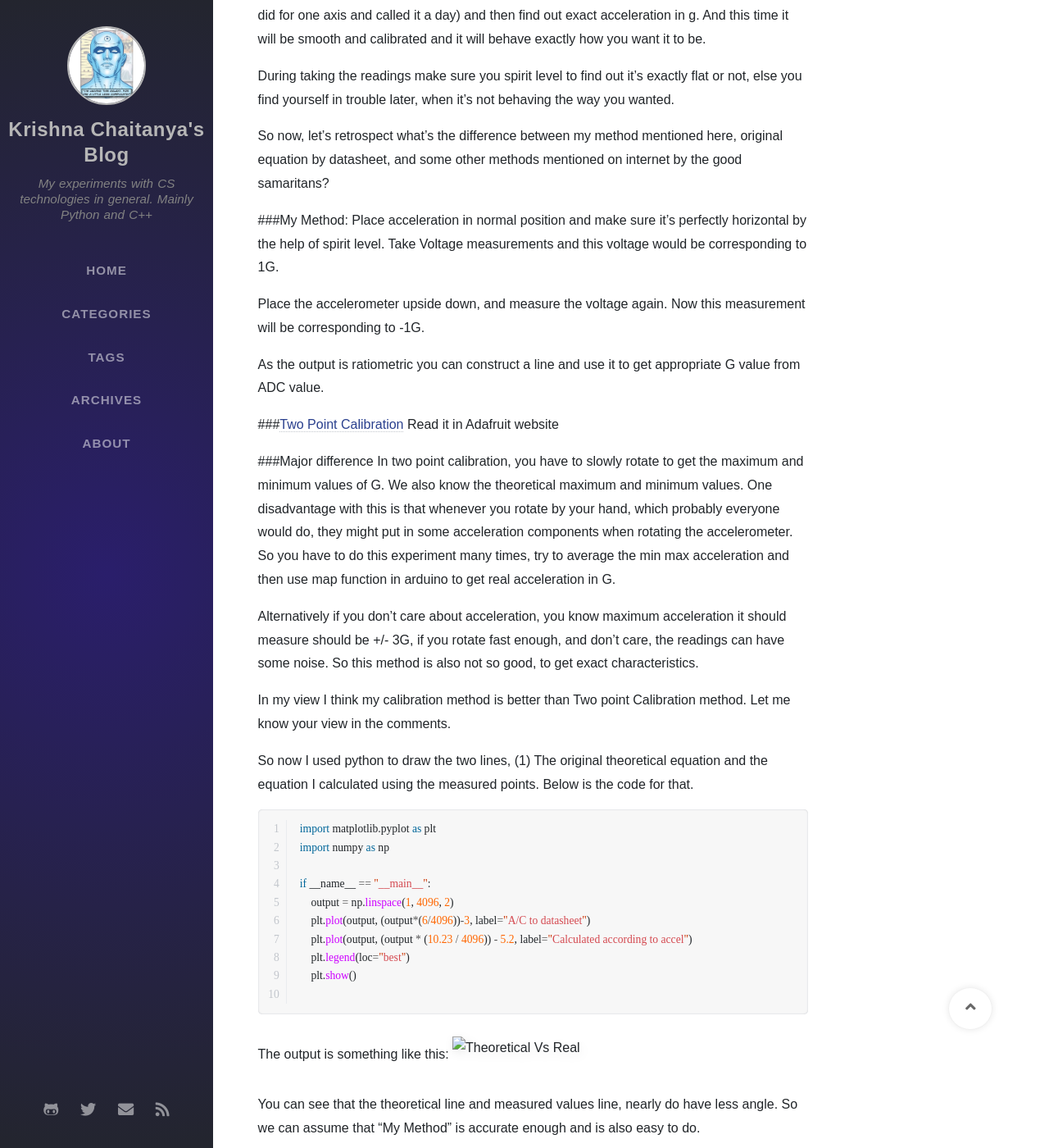
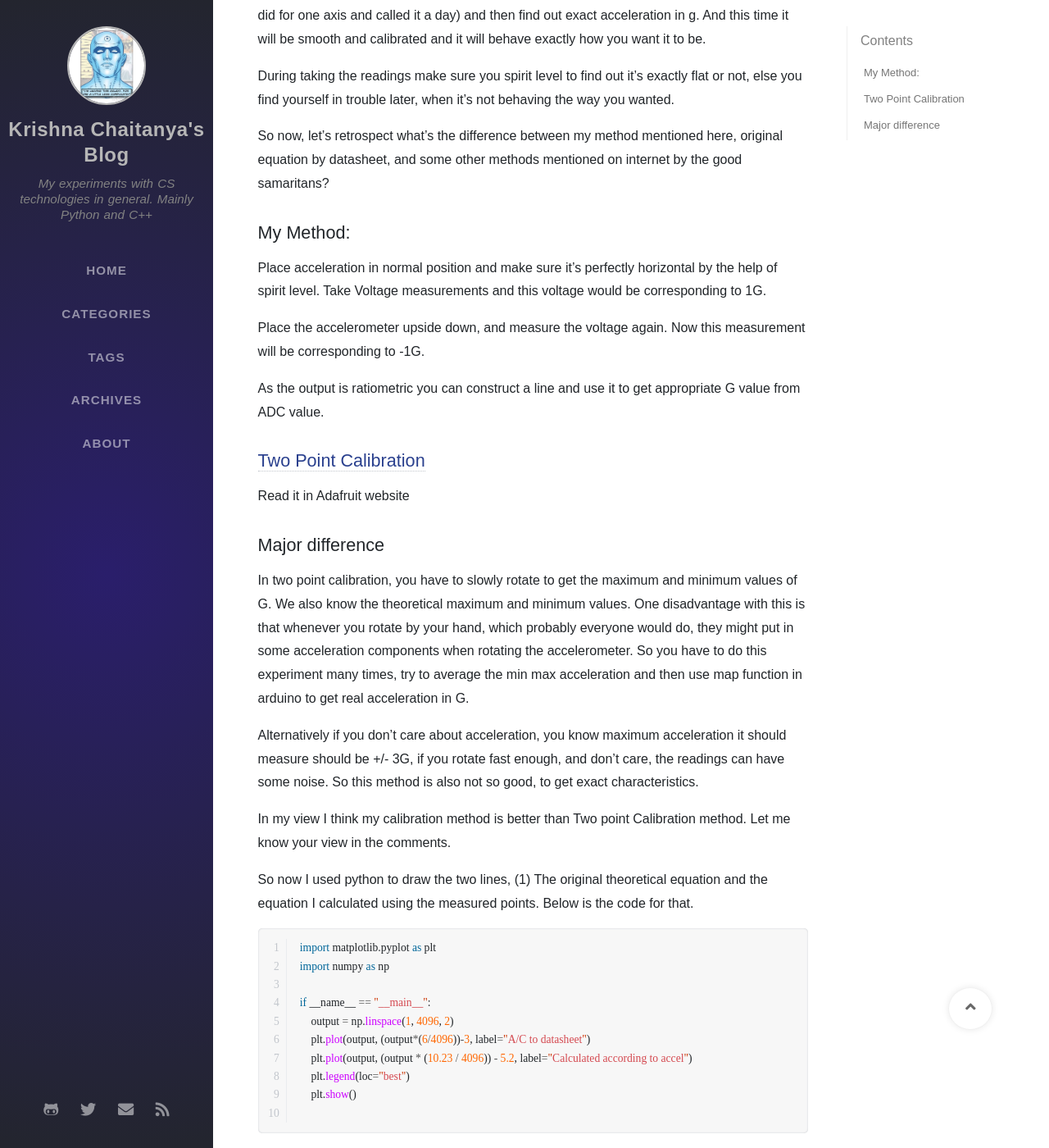
Before and after one commit to krishnachaitanya9/krishnachaitanya9.github.io, a Jekyll site: the page built from _posts/2020-01-10-RPi_Calibrating_ADXL335_Accelerometer.md, in a window 1280 px wide and 1400 px high, scrolled down 2040 px. Shown: the whole window at 82% size. Built offline with Jekyll 4.4.1, drawn with Linux system fonts in a browser that asks for light colours; nearby versions of some CDN libraries; some web fonts are replaced; formulas are drawn with MathJax 3.

Commit message:
Blog Content

```diff
--- a/_posts/2020-01-10-RPi_Calibrating_ADXL335_Accelerometer.md
+++ b/_posts/2020-01-10-RPi_Calibrating_ADXL335_Accelerometer.md
@@ -62,17 +62,20 @@ During taking the readings make sure you spirit level to find out it's exactly f
 
 So now, let's retrospect what's the difference between my method mentioned here, original equation by datasheet, and some other methods mentioned on internet by the good samaritans?
 
-###My Method:
+## My Method:
+
 Place acceleration in normal position and make sure it's perfectly horizontal by the help of spirit level. Take Voltage measurements and this voltage would be corresponding to 1G.
 
 Place the accelerometer upside down, and measure the voltage again. Now this measurement will be corresponding to -1G.
 
 As the output is ratiometric you can construct a line and use it to get appropriate G value from ADC value.
 
-###[Two Point Calibration](https://learn.adafruit.com/calibrating-sensors/two-point-calibration)
+## [Two Point Calibration](https://learn.adafruit.com/calibrating-sensors/two-point-calibration)
+
 Read it in Adafruit website
 
-###Major difference
+## Major difference
+
 In two point calibration, you have to slowly rotate to get the maximum and minimum values of G. We also know the theoretical maximum and minimum values. One disadvantage with this is that whenever you rotate by your hand, which probably everyone would do, they might put in some acceleration components when rotating the accelerometer. So you have to do this experiment many times, try to average the min max acceleration and then use map function in arduino to get real acceleration in G.
 
 Alternatively if you don't care about acceleration, you know maximum acceleration it should measure should be +/- 3G, if you rotate fast enough, and don't care, the readings can have some noise. So this method is also not so good, to get exact characteristics.
```
